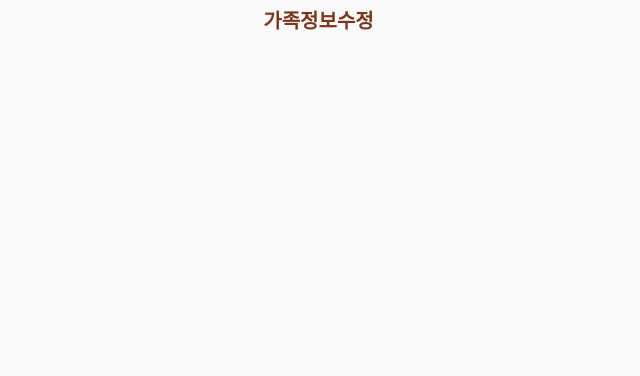
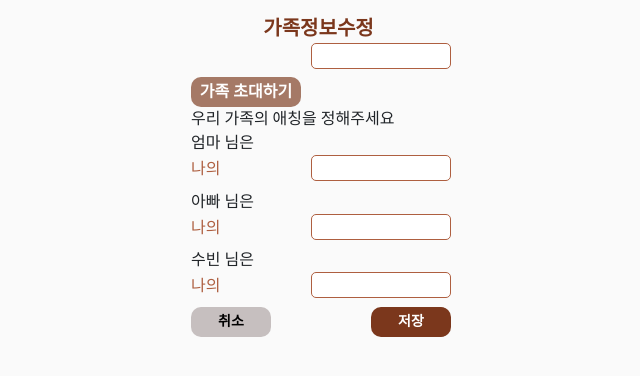
Before and after one commit to sunmingLee/Sai, a Vue app in the folder FrontEnd/: page /familyInformationChange in a window 1280 px wide. Shown: the top 376 px of the page, without its empty margins (319-959 px from the left). Built offline with nearby package versions, Linux system fonts and the light colour scheme; a web font is replaced by a local one.

Commit message:
Add Input, Button

```diff
--- a/FrontEnd/src/views/FamilyInformationChangeView.vue
+++ b/FrontEnd/src/views/FamilyInformationChangeView.vue
@@ -1,15 +1,68 @@
 <template>
   <div class="family-info">
     <HeaderTitle title="가족정보수정"></HeaderTitle>
+    <InputBox></InputBox>
+    <Button buttonText="가족 초대하기" buttonClass="big information"></Button>
+    <div class="p-script">
+      <p>우리 가족의 애칭을 정해주세요</p>
+    </div>
+    <div>
+      <p>{{userName1}} 님은</p>
+      <InputBox :hasLabel="true" labelName="나의"></InputBox>
+    </div>
+    <div>
+      <p>{{userName2}} 님은</p>
+      <InputBox :hasLabel="true" labelName="나의"></InputBox>
+    </div>
+    <div>
+      <p>{{userName3}} 님은</p>
+      <InputBox :hasLabel="true" labelName="나의"></InputBox>
+    </div>
+    <div class="btns">
+      <Button buttonClass="small negative" buttonText="취소" @click="cancle"></Button>
+      <Button buttonClass="small positive" buttonText="저장" @click="save"></Button>
+    </div>
   </div>
 </template>
 <script>
-import HeaderTitle from '@/components/common/HeaderTitle.vue';
+import HeaderTitle from '@/components/common/HeaderTitle.vue'
+import InputBox from '@/components/common/InputBox.vue'
+import Button from '@/components/common/Button.vue'
+
 export default {
   name: 'FamilyInformationChangeView',
-  components: { HeaderTitle }
+  components: { HeaderTitle, InputBox, Button },
+  data () {
+    return {
+      familyName: '',
+      userName1: '엄마',
+      userName2: '아빠',
+      userName3: '수빈'
+    }
+  },
+  methods: {
+    cancle () {
+      alert('취소되었습니다.')
+    },
+    save (familyName, userName1, userName2, userName3) {
+      familyName = this.familyName
+      userName1 = this.userName1
+      userName2 = this.userName2
+      userName3 = this.userName3
+      alert('저장되었습니다.')
+    }
+  }
 }
 </script>
-<style lang="">
-
+<style>
+  .p-script{
+    justify-content: center;
+  }
+  .btns{
+    display: flex;
+    justify-content: space-between;
+  }
+  p {
+    margin: 0;
+  }
 </style>
```
Also changed, not shown: FrontEnd/src/assets/images/familyimg.png (added).
